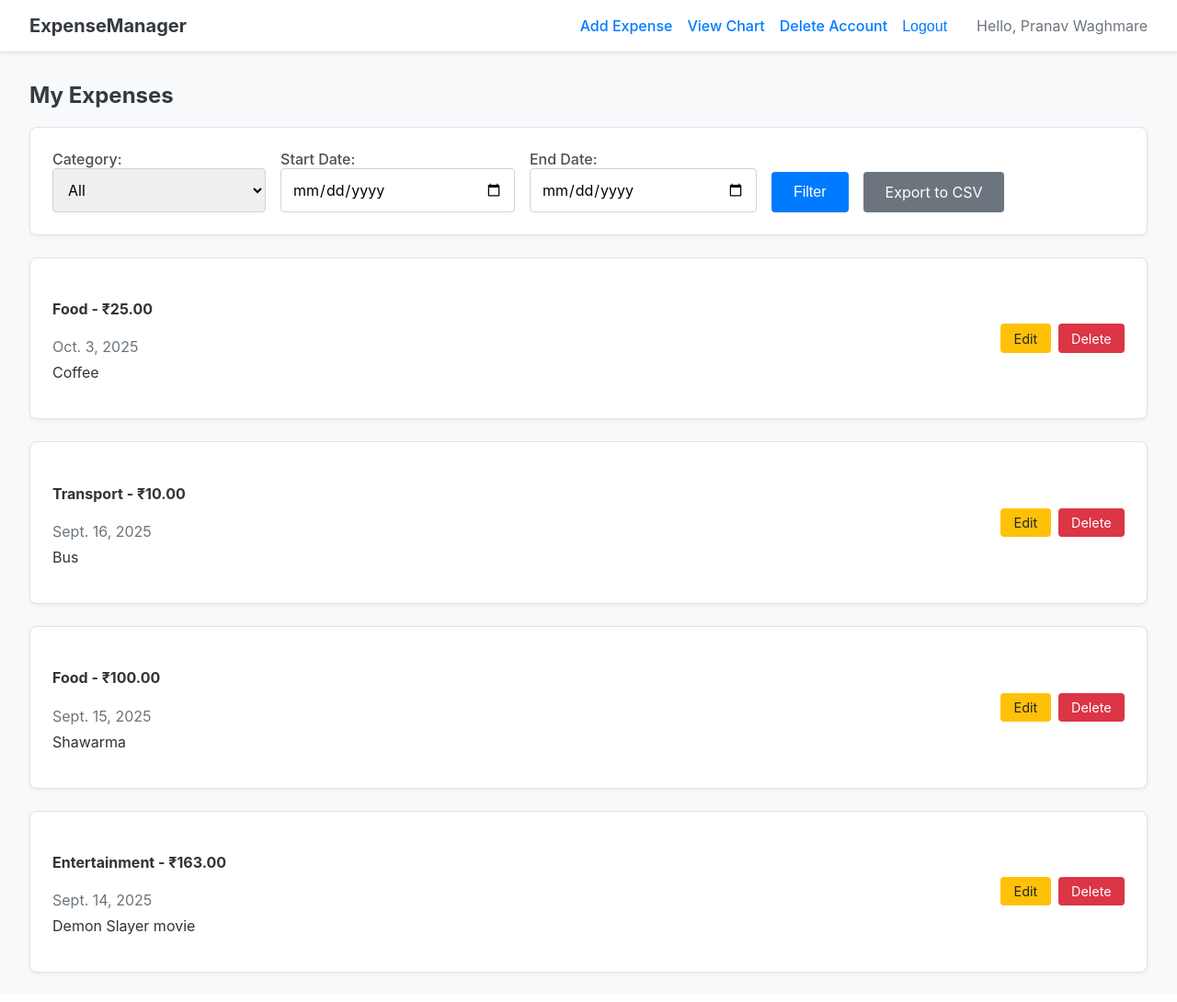
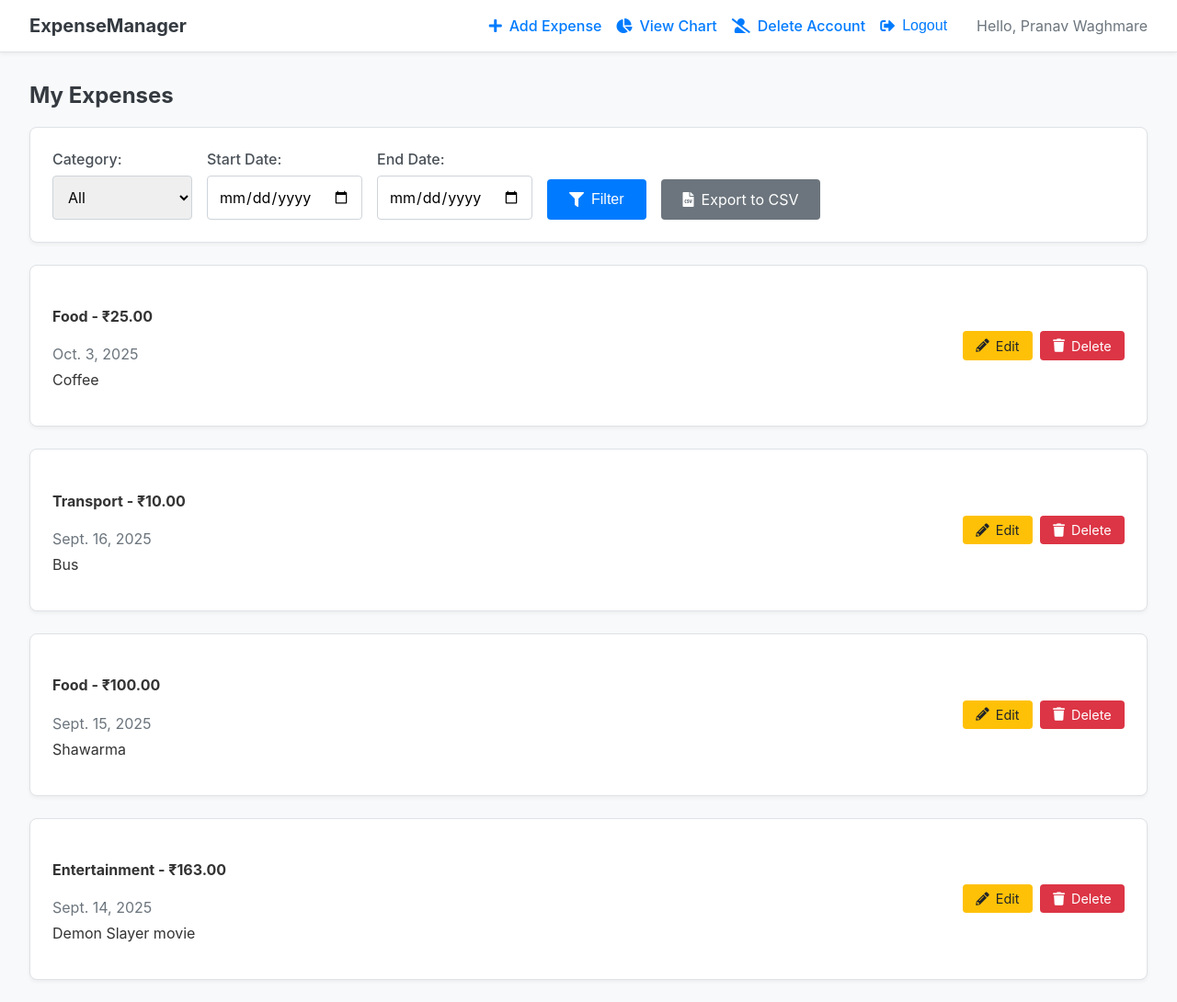
Before and after one commit to waghmarepranav2006/expense_manager, a Django app: page / in a window 1280 px wide. Shown: the whole page at 92% size. Before the commit the page ends 1060 px from the top, so only its background shows below. Run offline with Django 5.2, Linux system fonts and the light colour scheme; a user stored in the database is signed in; data comes from the database, SQL or seed files in the repository; both versions use the stored data as it was after the commit.

Commit message:
cosmetic changes

```diff
--- a/expenses/templates/expenses/add_edit_expense.html
+++ b/expenses/templates/expenses/add_edit_expense.html
@@ -5,7 +5,7 @@
         <form method="post">
             {% csrf_token %}
             {{ form.as_p }}
-            <button type="submit">Save</button>
+            <button type="submit"><i class="fas fa-save"></i>Save</button>
         </form>
     </div>
 {% endblock %}
--- a/expenses/templates/expenses/base.html
+++ b/expenses/templates/expenses/base.html
@@ -4,6 +4,8 @@
     <meta charset="UTF-8">
     <title>Daily Expense Manager</title>
     <script src="https://cdn.jsdelivr.net/npm/chart.js"></script>
+    <!-- Font Awesome CDN -->
+    <link rel="stylesheet" href="https://cdnjs.cloudflare.com/ajax/libs/font-awesome/5.15.4/css/all.min.css">
     <style>
         body {
             font-family: -apple-system, BlinkMacSystemFont, "Segoe UI", Roboto, "Helvetica Neue", Arial, sans-serif;
@@ -28,6 +30,11 @@
             color: #007bff;
             font-weight: 500;
             transition: color 0.2s, transform 0.2s;
+            display: inline-flex;
+            align-items: center;
+        }
+        nav a i, .nav-right form button i {
+            margin-right: 0.5em;
         }
         nav a:hover {
             color: #0056b3;
@@ -91,6 +98,11 @@
             font-weight: 500;
             color: #495057;
         }
+        .filter-form label {
+            display: block;
+            margin-bottom: 0.5em;
+        }
+
         input[type="text"],
         input[type="password"],
         input[type="email"],
@@ -117,6 +129,19 @@
             min-height: 120px;
         }
 
+        /* Alert Styles */
+        .alert {
+            padding: 0.75em 1.25em;
+            margin-top: 0.5em;
+            border: 1px solid transparent;
+            border-radius: 0.25rem;
+        }
+        .alert-danger {
+            color: #721c24;
+            background-color: #f8d7da;
+            border-color: #f5c6cb;
+        }
+
         /* Button Styles */
         .btn, button[type="submit"] {
             padding: 0.75em 1.5em;
@@ -130,6 +155,9 @@
             display: inline-flex; /* Use flexbox for alignment */
             align-items: center; /* Vertical center */
             justify-content: center; /* Horizontal center */
+        }
+        .btn i, button[type="submit"] i {
+            margin-right: 0.5em;
         }
         .btn:hover, button[type="submit"]:hover {
             transform: translateY(-2px);
@@ -185,16 +213,16 @@
         </div>
         <div class="nav-right">
             {% if user.is_authenticated %}
-                <a href="{% url 'add_expense' %}">Add Expense</a>
-                <a href="{% url 'chart' %}">View Chart</a>
-                <a href="{% url 'delete_account' %}">Delete Account</a>
+                <a href="{% url 'add_expense' %}"><i class="fas fa-plus"></i>Add Expense</a>
+                <a href="{% url 'chart' %}"><i class="fas fa-chart-pie"></i>View Chart</a>
+                <a href="{% url 'delete_account' %}"><i class="fas fa-user-slash"></i>Delete Account</a>
                 <form action="{% url 'logout' %}" method="post" style="display: inline;">
-                    {% csrf_token %} <button type="submit">Logout</button>
+                    {% csrf_token %} <button type="submit"><i class="fas fa-sign-out-alt"></i>Logout</button>
                 </form>
                 <span>Hello, {% if user.first_name %}{{ user.get_full_name }}{% else %}{{ user.username }}{% endif %}</span>
             {% else %}
-                <a href="{% url 'login' %}">Login</a>
-                <a href="{% url 'signup' %}">Sign Up</a>
+                <a href="{% url 'login' %}"><i class="fas fa-sign-in-alt"></i>Login</a>
+                <a href="{% url 'signup' %}"><i class="fas fa-user-plus"></i>Sign Up</a>
             {% endif %}
         </div>
     </nav>
--- a/expenses/templates/expenses/delete_account_confirm.html
+++ b/expenses/templates/expenses/delete_account_confirm.html
@@ -5,8 +5,8 @@
         <p>Are you sure you want to delete your account? This action cannot be undone, and all your data will be permanently lost.</p>
         <form method="post" style="display: flex; gap: 1em; align-items: center;">
             {% csrf_token %}
-            <button type="submit" class="btn btn-delete">Yes, Delete My Account</button>
-            <a href="{% url 'view_expenses' %}" class="btn btn-secondary">Cancel</a>
+            <button type="submit" class="btn btn-delete"><i class="fas fa-user-slash"></i>Yes, Delete My Account</button>
+            <a href="{% url 'view_expenses' %}" class="btn btn-secondary"><i class="fas fa-ban"></i>Cancel</a>
         </form>
     </div>
 {% endblock %}
--- a/expenses/templates/expenses/delete_confirm.html
+++ b/expenses/templates/expenses/delete_confirm.html
@@ -5,8 +5,8 @@
         <p>Are you sure you want to delete the expense for "{{ expense.category }}" of ₹{{ expense.amount }} on {{ expense.date }}?</p>
         <form method="post" style="display: flex; gap: 1em; align-items: center;">
             {% csrf_token %}
-            <button type="submit" class="btn btn-delete">Yes, Delete</button>
-            <a href="{% url 'view_expenses' %}" class="btn btn-secondary">Cancel</a>
+            <button type="submit" class="btn btn-delete"><i class="fas fa-trash"></i>Yes, Delete</button>
+            <a href="{% url 'view_expenses' %}" class="btn btn-secondary"><i class="fas fa-ban"></i>Cancel</a>
         </form>
     </div>
 {% endblock %}
--- a/expenses/templates/expenses/login.html
+++ b/expenses/templates/expenses/login.html
@@ -5,7 +5,7 @@
         <form method="post">
             {% csrf_token %}
             {{ form.as_p }}
-            <button type="submit">Login</button>
+            <button type="submit"><i class="fas fa-sign-in-alt"></i>Login</button>
         </form>
     </div>
 {% endblock %}
--- a/expenses/templates/expenses/view_expenses.html
+++ b/expenses/templates/expenses/view_expenses.html
@@ -3,25 +3,25 @@
     <h2>My Expenses</h2>
 
     <form method="get" class="card">
-        <div style="display: flex; align-items: center; gap: 1em; flex-wrap: wrap;">
-            <div>
-                <label>Category:</label>
-                <select name="category">
+        <div style="display: flex; align-items: flex-end; gap: 1em; flex-wrap: wrap;">
+            <div class="filter-form">
+                <label for="category">Category:</label>
+                <select name="category" id="category">
                     <option value="">All</option>
                     {% for c in categories %}<option value="{{ c }}" {% if request.GET.category == c %}selected{% endif %}>{{ c }}</option>{% endfor %}
                 </select>
             </div>
-            <div>
-                <label>Start Date:</label>
-                <input type="date" name="start_date" value="{{ request.GET.start_date }}">
+            <div class="filter-form">
+                <label for="start_date">Start Date:</label>
+                <input type="date" name="start_date" id="start_date" value="{{ request.GET.start_date }}">
             </div>
-            <div>
-                <label>End Date:</label>
-                <input type="date" name="end_date" value="{{ request.GET.end_date }}">
+            <div class="filter-form">
+                <label for="end_date">End Date:</label>
+                <input type="date" name="end_date" id="end_date" value="{{ request.GET.end_date }}">
             </div>
-            <div style="align-self: flex-end; display: flex; gap: 1em;">
-                <button type="submit">Filter</button>
-                <a href="{% url 'export_to_csv' %}" class="btn btn-secondary">Export to CSV</a>
+            <div style="display: flex; gap: 1em;">
+                <button type="submit"><i class="fas fa-filter"></i>Filter</button>
+                <a href="{% url 'export_to_csv' %}" class="btn btn-secondary"><i class="fas fa-file-csv"></i>Export to CSV</a>
             </div>
         </div>
     </form>
@@ -35,8 +35,8 @@
                     {% if expense.description %}<p style="margin-top: 0.5em;">{{ expense.description }}</p>{% endif %}
                 </div>
                 <div style="display: flex; gap: 0.5em;">
-                    <a href="{% url 'edit_expense' expense.id %}" class="btn btn-sm btn-edit">Edit</a>
-                    <a href="{% url 'delete_expense' expense.id %}" class="btn btn-sm btn-delete">Delete</a>
+                    <a href="{% url 'edit_expense' expense.id %}" class="btn btn-sm btn-edit"><i class="fas fa-pencil-alt"></i>Edit</a>
+                    <a href="{% url 'delete_expense' expense.id %}" class="btn btn-sm btn-delete"><i class="fas fa-trash"></i>Delete</a>
                 </div>
             </div>
         </div>
```
Also changed, not shown: expenses/templates/expenses/signup.html (+23 -2 lines), db.sqlite3.
